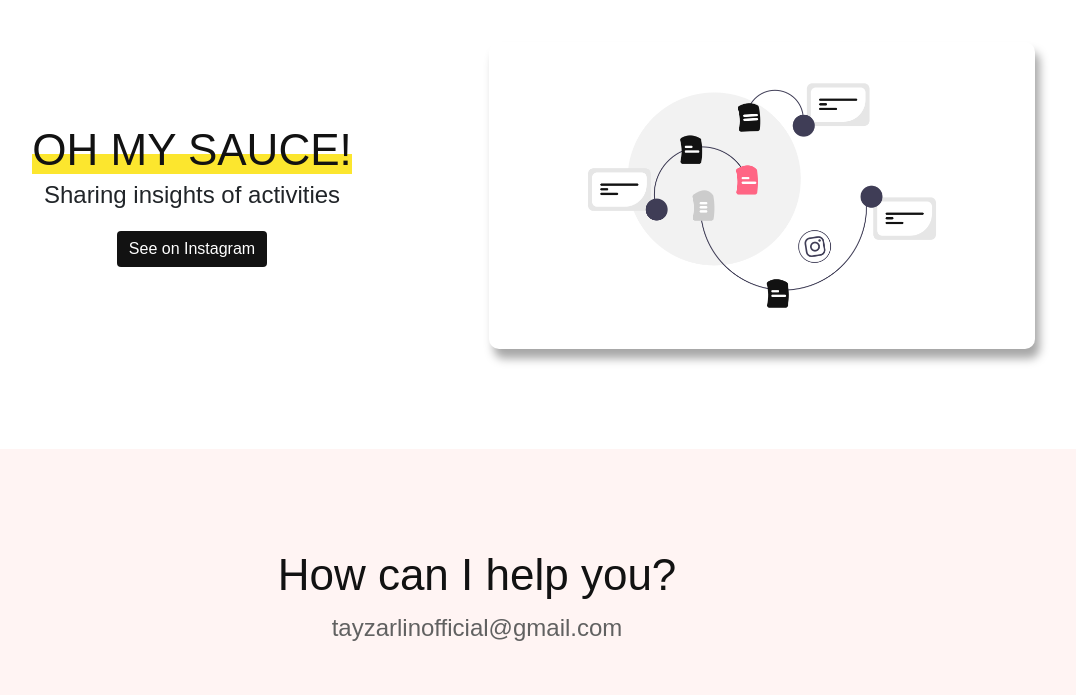
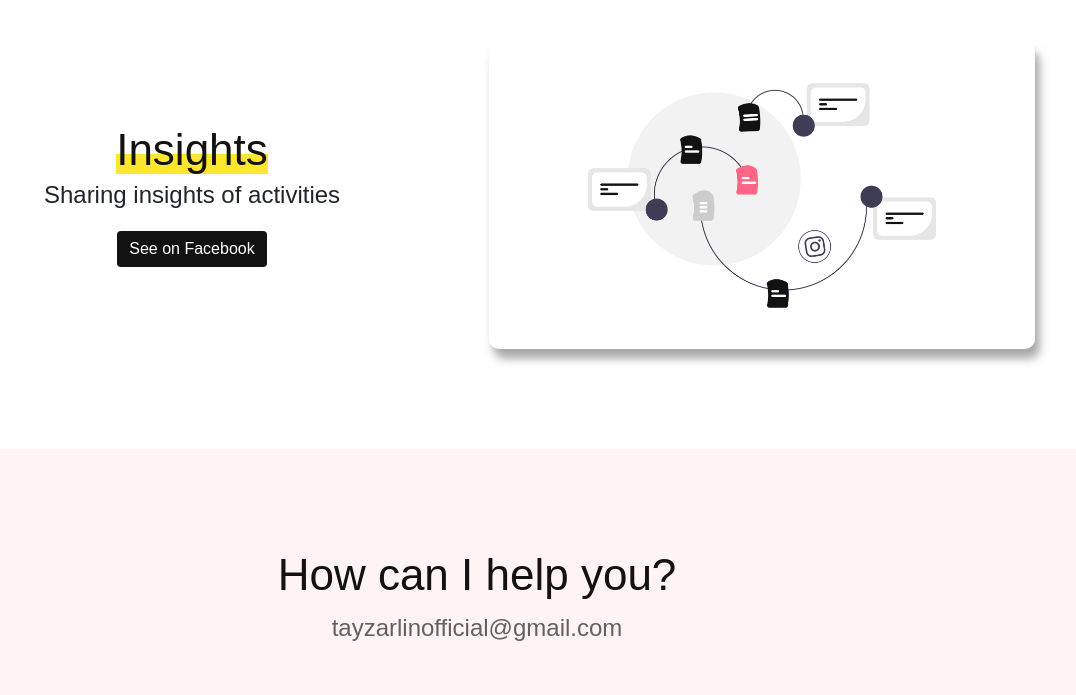
Before and after one commit to burmeton/burmeton.github.io, a plain HTML site: page index.html in a window 1280 px wide. Shown: the part 1600-2295 px from the top of the page, without its empty margins (163-1239 px from the left). Drawn offline with nearby package versions, Linux system fonts and the light colour scheme; a web font is replaced by a local one.

Commit message:
Update index.html
Update info

```diff
--- a/index.html
+++ b/index.html
@@ -108,9 +108,9 @@
               <img src="img/insights.png" alt="Insights" width="100%" height="auto" class="img-fluid" alt="Responsive image" >
             </div>
             <div class="col-md-6 col-sm-12 align-self-center text-center"  id="insightsDescription">
-              <h1>OH MY SAUCE!</h1>
+              <h1>Insights</h1>
               <p>Sharing insights of activities</p>
-              <button type="button" class="btn btn-primary"><a href="https://instagram.com/ohmysauceofficial">See on Instagram</a></button>
+              <button type="button" class="btn btn-primary"><a href="https://facebook.com/burmetonofficial">See on Facebook</a></button>
             </div>
           </div><!-- end of row -->
         </section><!-- end of insights -->
```
